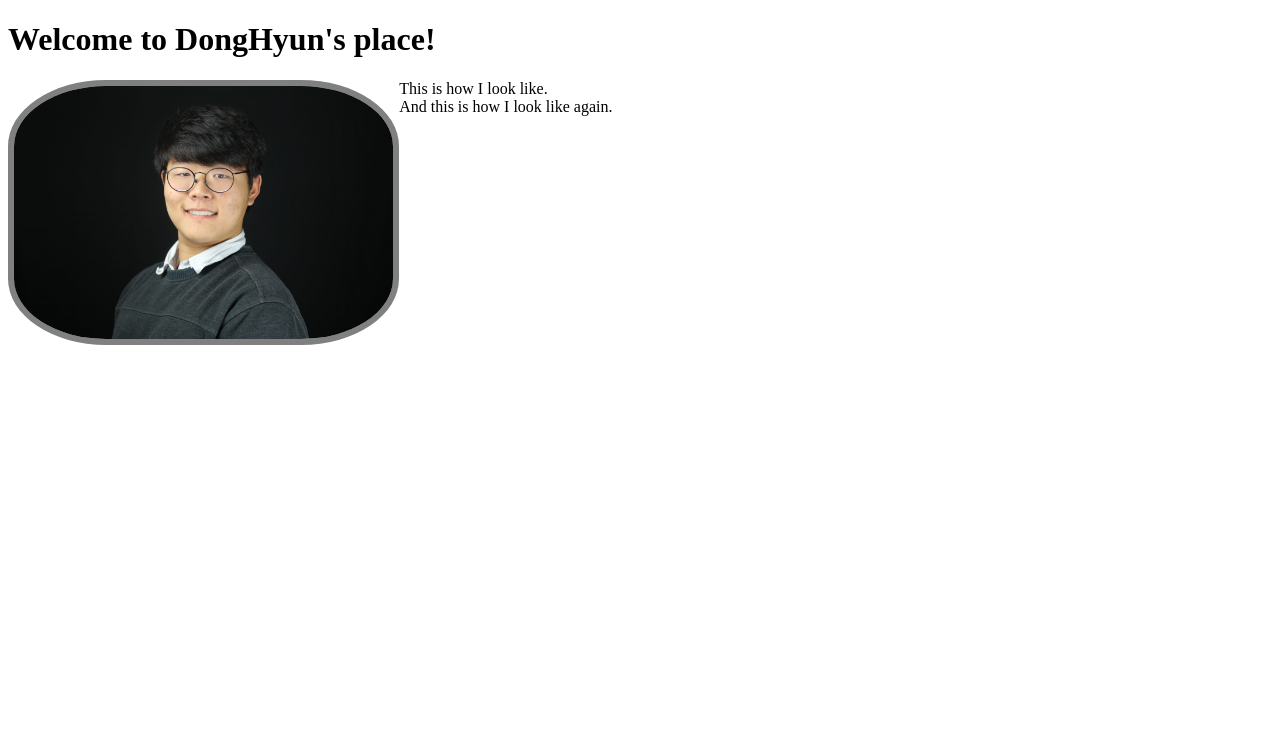
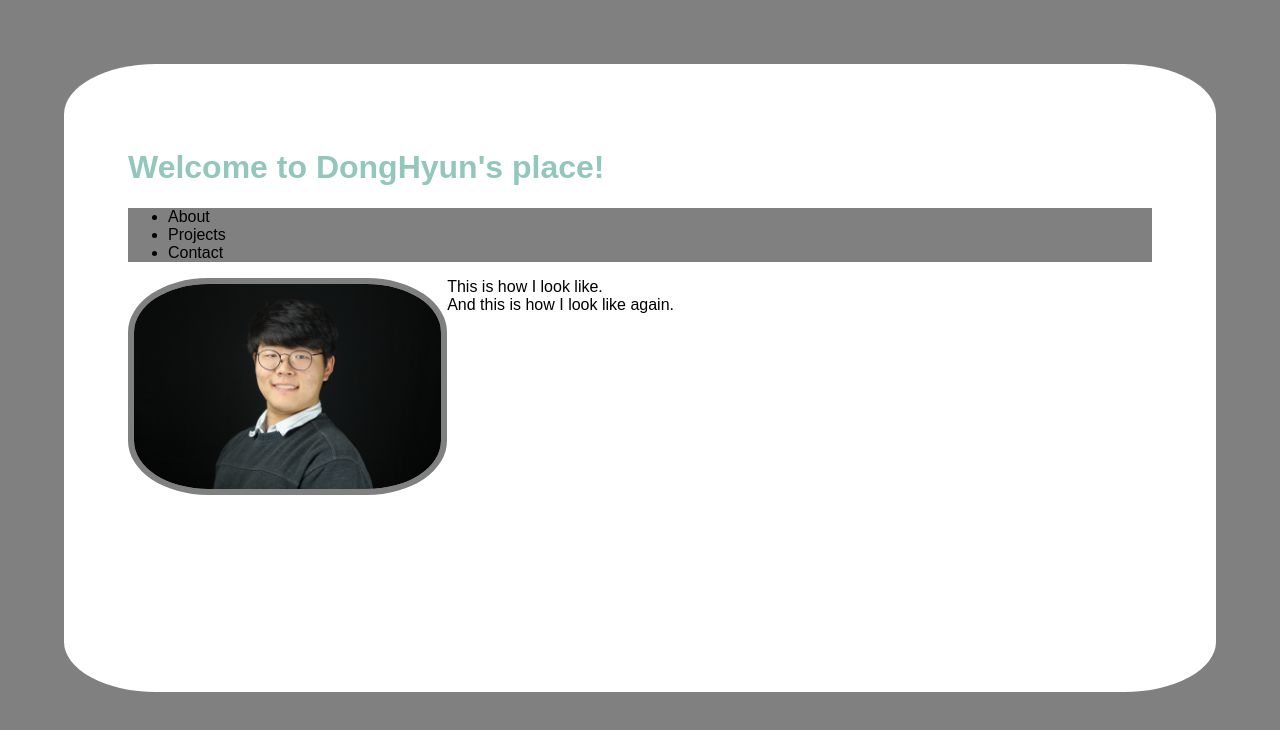
Before and after one commit to dongkun0904/donghyunlee, a plain HTML site: page index.html in a window 1280 px wide. Drawn offline with Linux system fonts and the light colour scheme.

Commit message:
Some styling

```diff
--- a/css/styles.css
+++ b/css/styles.css
@@ -1,3 +1,21 @@
+html, nav {
+    font-family: Arial, Helvetica, sans-serif;
+    background-color: #808080;
+}
+
+h1 {
+    color: #93c7bc;
+    //color: #98fb98;
+}
+
+body {
+    background-color: #ffffff;
+    margin: 5%;
+    padding: 5%;
+    border-radius: 8%;
+    height: 500px;
+}
+
 #headshot {
     border-radius: 25%;
     border: #808080 solid 6px;
--- a/index.html
+++ b/index.html
@@ -1,16 +1,27 @@
 <!DOCTYPE HTML>
 <html lang="en">
+
 <head>
-<meta charset="utf-8">
-<title>Home</title>
-<link href="css/styles.css" rel="stylesheet" type="text/css">
+    <meta charset="utf-8">
+    <title>Home</title>
+    <link href="css/styles.css" rel="stylesheet" type="text/css">
 </head>
+
 <body>
     <h1>Welcome to DongHyun's place!</h1>
-    <p>
-        <img id="headshot" src="assets/img/headshot.jpg" alt="headshot">
-        This is how I look like.<br>
-        And this is how I look like again.
-    </p>
+    <nav>
+        <ul>
+            <li>About</li>
+            <li>Projects</li>
+            <li>Contact</li>
+        </ul>
+    </nav>
+    <article>
+        <p>
+            <img id="headshot" src="assets/img/headshot.jpg" alt="headshot"> This is how I look like.
+            <br> And this is how I look like again.
+        </p>
+    </article>
 </body>
+
 </html>
```
